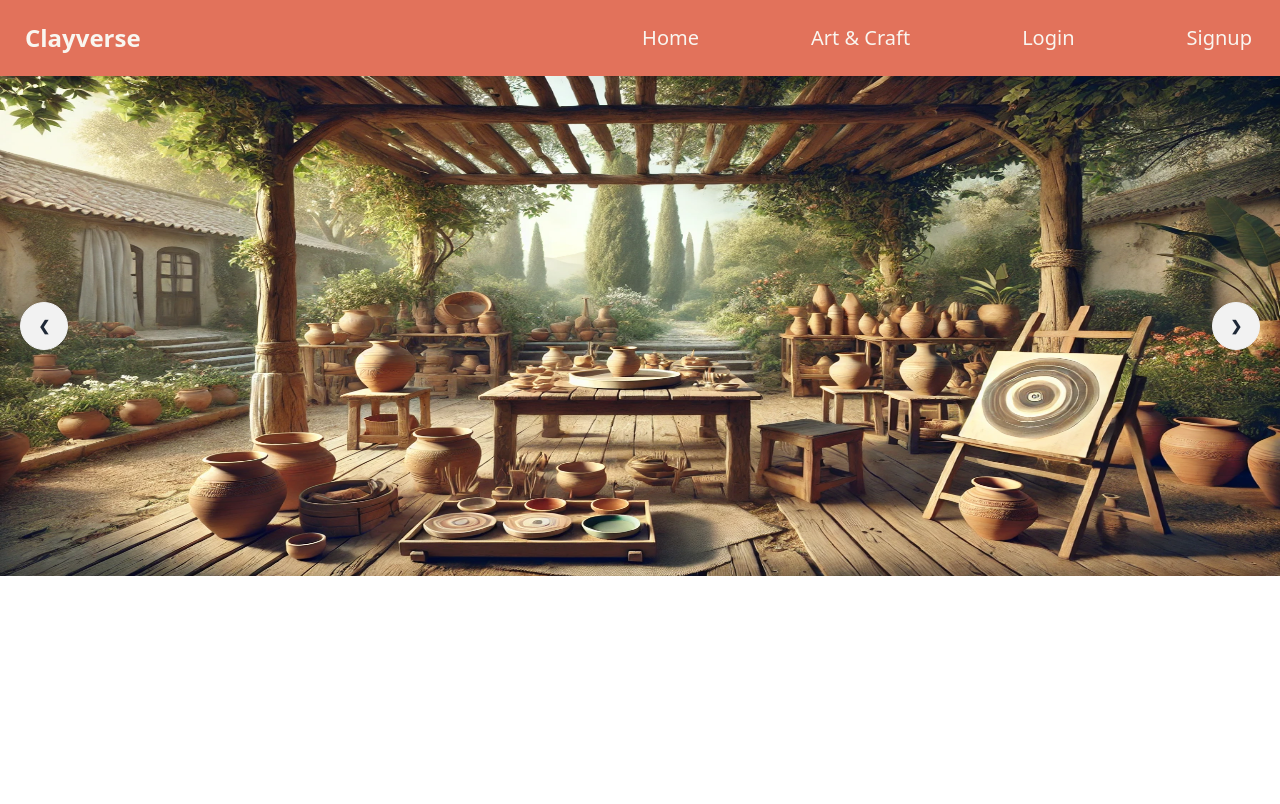
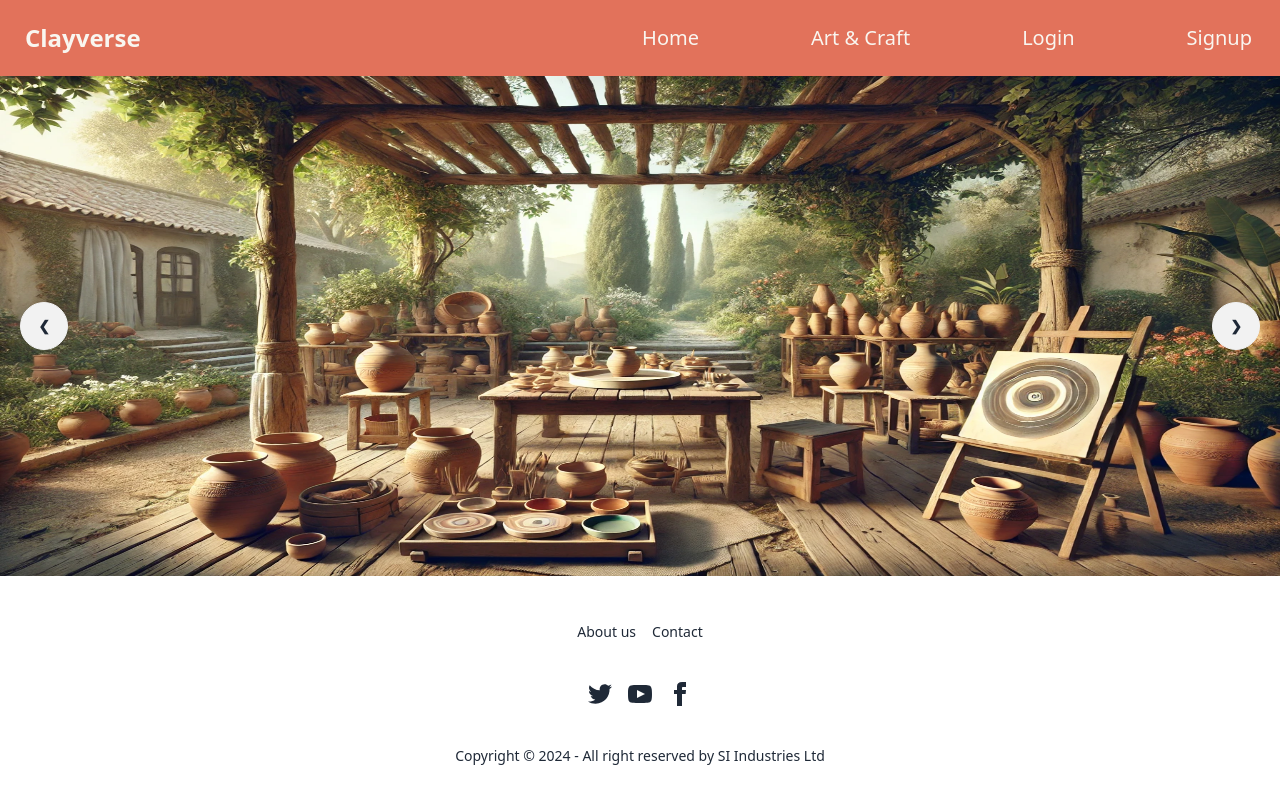
Before and after one commit to SI-Tanbir/clayverse, a React (Vite) app in the folder client/: page / in a window 1280 px wide. Built offline with nearby package versions, Linux system fonts and the light colour scheme.

Commit message:
finished the footer part

```diff
--- a/client/src/App.jsx
+++ b/client/src/App.jsx
@@ -1,4 +1,5 @@
 import "./App.css";
+import Footer from "./Pages/Footer";
 import Navbar from "./Pages/Navbar";
 import Slider from "./Pages/Slider";
 
@@ -10,6 +11,8 @@ function App() {
       <Navbar></Navbar>
       <Slider></Slider>
 
+      <Footer></Footer>
+
     </>
   );
 }
--- /dev/null
+++ b/client/src/Pages/Footer.jsx
@@ -0,0 +1,69 @@
+
+
+import React from 'react'
+
+const Footer = () => {
+  return (
+    <div>
+
+<footer className="footer footer-center bg-[#2d191e00] text-base-content rounded p-10">
+  <nav className="grid grid-flow-col gap-4">
+    <a className="link link-hover">About us</a>
+    <a className="link link-hover">Contact</a>
+
+
+  </nav>
+  <nav>
+    <div className="grid grid-flow-col gap-4">
+      <a>
+        <svg
+          xmlns="http://www.w3.org/2000/svg"
+          width="24"
+          height="24"
+          viewBox="0 0 24 24"
+          className="fill-current">
+          <path
+            d="M24 4.557c-.883.392-1.832.656-2.828.775 1.017-.609 1.798-1.574 2.165-2.724-.951.564-2.005.974-3.127 1.195-.897-.957-2.178-1.555-3.594-1.555-3.179 0-5.515 2.966-4.797 6.045-4.091-.205-7.719-2.165-10.148-5.144-1.29 2.213-.669 5.108 1.523 6.574-.806-.026-1.566-.247-2.229-.616-.054 2.281 1.581 4.415 3.949 4.89-.693.188-1.452.232-2.224.084.626 1.956 2.444 3.379 4.6 3.419-2.07 1.623-4.678 2.348-7.29 2.04 2.179 1.397 4.768 2.212 7.548 2.212 9.142 0 14.307-7.721 13.995-14.646.962-.695 1.797-1.562 2.457-2.549z"></path>
+        </svg>
+      </a>
+      <a>
+        <svg
+          xmlns="http://www.w3.org/2000/svg"
+          width="24"
+          height="24"
+          viewBox="0 0 24 24"
+          className="fill-current">
+          <path
+            d="M19.615 3.184c-3.604-.246-11.631-.245-15.23 0-3.897.266-4.356 2.62-4.385 8.816.029 6.185.484 8.549 4.385 8.816 3.6.245 11.626.246 15.23 0 3.897-.266 4.356-2.62 4.385-8.816-.029-6.185-.484-8.549-4.385-8.816zm-10.615 12.816v-8l8 3.993-8 4.007z"></path>
+        </svg>
+      </a>
+      <a>
+        <svg
+          xmlns="http://www.w3.org/2000/svg"
+          width="24"
+          height="24"
+          viewBox="0 0 24 24"
+          className="fill-current">
+          <path
+            d="M9 8h-3v4h3v12h5v-12h3.642l.358-4h-4v-1.667c0-.955.192-1.333 1.115-1.333h2.885v-5h-3.808c-3.596 0-5.192 1.583-5.192 4.615v3.385z"></path>
+        </svg>
+      </a>
+    </div>
+  </nav>
+  <aside>
+    <p>Copyright © {new Date().getFullYear()} - All right reserved by SI Industries Ltd</p>
+  </aside>
+</footer>
+
+
+
+
+
+
+
+
+    </div>
+  )
+}
+
+export default Footer
```
